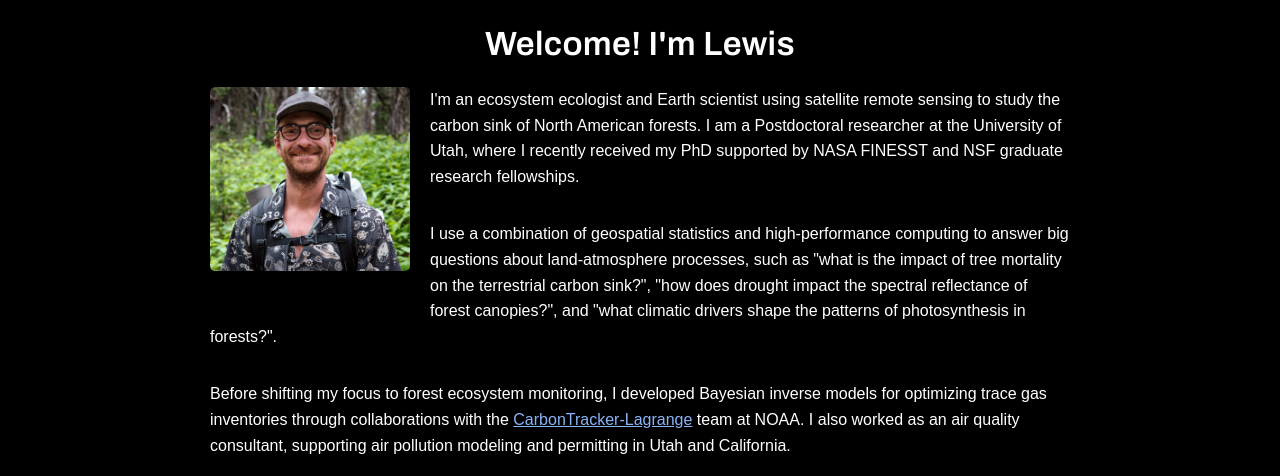
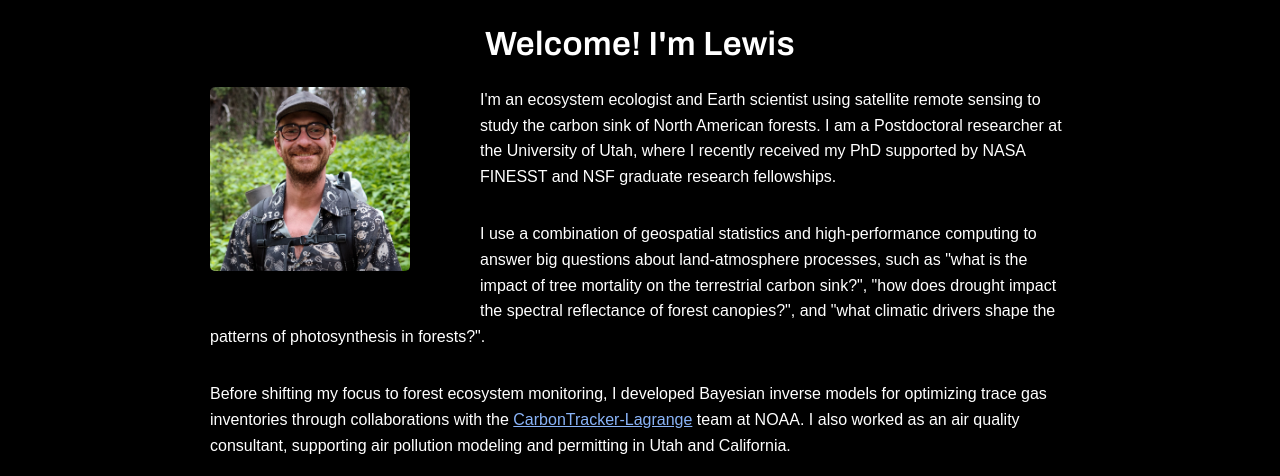
Before and after one commit to lkunik/lkunik.github.io, a plain HTML site: page index.html in a window 1280 px wide. Shown: the part 769-1245 px from the top of the page. Drawn offline with Linux system fonts and the light colour scheme.

Commit message:
fix picture width

```diff
--- a/index.html
+++ b/index.html
@@ -52,7 +52,7 @@
     <main>
         <h2 class="intro-heading" style="text-align: center;">Welcome! I'm Lewis</h2>
 
-        <figure style="display: inline-block; margin: 0 20px 20px 0; max-width: 200px; float: left;">
+        <figure style="display: inline-block; margin: 0 20px 20px 0; max-width: 250px; float: left;">
             <img src="images/IMG_0692.JPG" alt="Profile photo" class="profile-photo">
         </figure>
 
```
